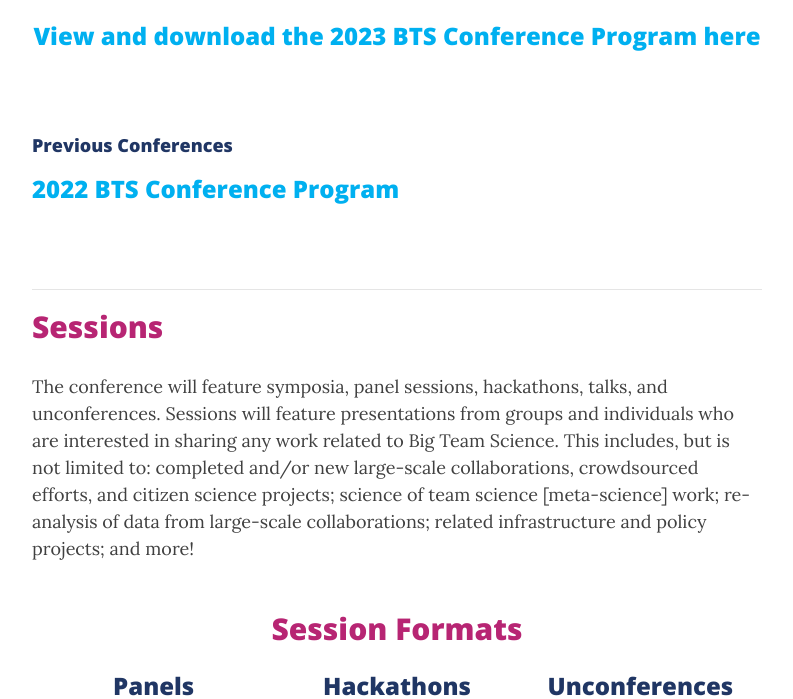
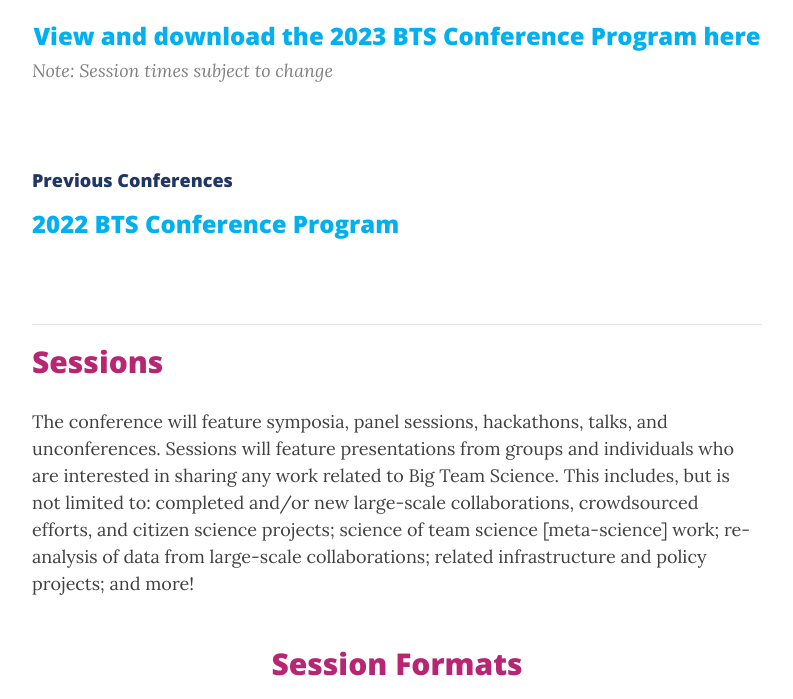
Before and after one commit to bigteamscienceconference/bigteamscienceconference.github.io, a Jekyll site: the page built from program.md, in a window 1280 px wide and 900 px high, scrolled down 617 px, cut to the strip 201-900 px from the top of the window. Shown: the whole strip, without its empty margins (243-1036 px from the left). Built offline with Jekyll 4.4.1, drawn with Linux system fonts in a browser that asks for light colours; nearby versions of some CDN libraries; comment, search, counter and statistics services are not loaded.

Commit message:
Update program.md

```diff
--- a/program.md
+++ b/program.md
@@ -9,6 +9,7 @@
 <iframe src="https://docs.google.com/document/d/e/2PACX-1vRjEo4C0ED_1zqmipc2BnWZPFU-kaEL6YbXhkuehNbuQEhp4g8ue394QZLJb6hx0znx0tolHuSXmOCT/pub?embedded=true" width="750" height="500"></iframe>
 
 <h3 align="center"><a href="https://docs.google.com/document/d/1oaoYdM5wclx9PRBcThPSmPXMQvmGHZB2qbF-h7c_vok/edit?usp=sharing" target="blank">View and download the 2023 BTS Conference Program here</a></h3>
+> Note: Session times subject to change
 
 <br>
 
```
